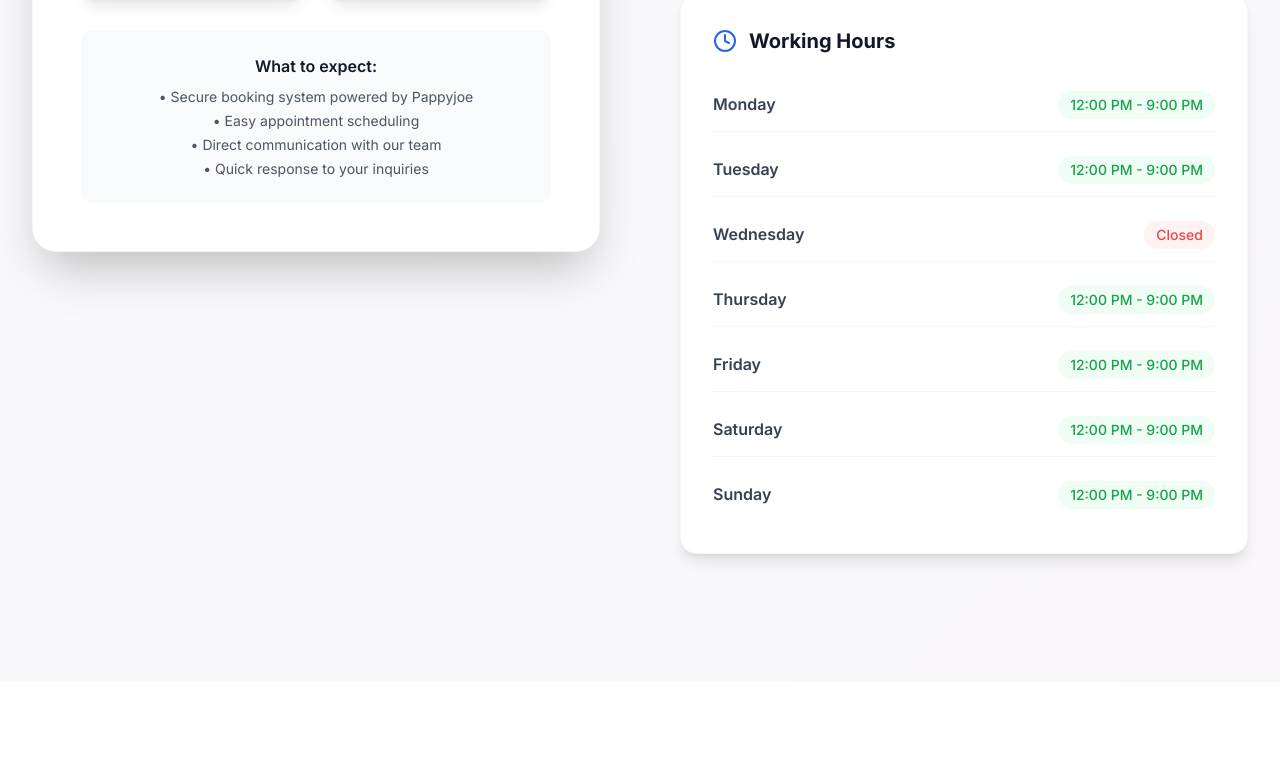
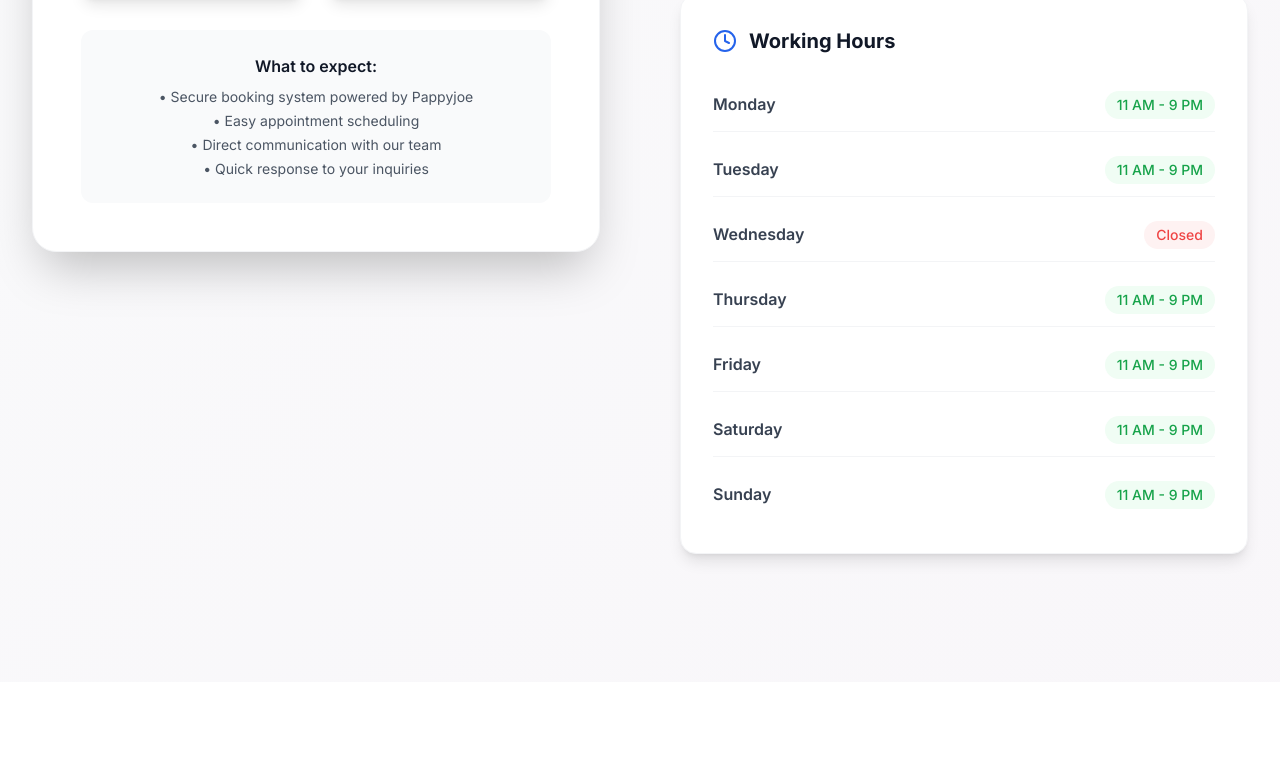
Before and after one commit to desirediv0/clinica, a Next.js app: page /contact in a window 1280 px wide. Shown: the part 2297-3060 px from the top of the page. Built offline with nearby package versions, Linux system fonts and the light colour scheme.

Commit message:
Update working hours in ContactPage and Footer components to reflect new schedule

```diff
--- a/app/contact/page.tsx
+++ b/app/contact/page.tsx
@@ -73,13 +73,13 @@ export default function ContactPage() {
   ];
 
   const workingHours = [
-    { day: "Monday", hours: "12:00 PM - 9:00 PM", isOpen: true },
-    { day: "Tuesday", hours: "12:00 PM - 9:00 PM", isOpen: true },
+    { day: "Monday", hours: "11 AM - 9 PM", isOpen: true },
+    { day: "Tuesday", hours: "11 AM - 9 PM", isOpen: true },
     { day: "Wednesday", hours: "Closed", isOpen: false },
-    { day: "Thursday", hours: "12:00 PM - 9:00 PM", isOpen: true },
-    { day: "Friday", hours: "12:00 PM - 9:00 PM", isOpen: true },
-    { day: "Saturday", hours: "12:00 PM - 9:00 PM", isOpen: true },
-    { day: "Sunday", hours: "12:00 PM - 9:00 PM", isOpen: true },
+    { day: "Thursday", hours: "11 AM - 9 PM", isOpen: true },
+    { day: "Friday", hours: "11 AM - 9 PM", isOpen: true },
+    { day: "Saturday", hours: "11 AM - 9 PM", isOpen: true },
+    { day: "Sunday", hours: "11 AM - 9 PM", isOpen: true },
   ];
 
   const whyChooseUs = [
@@ -254,11 +254,9 @@ export default function ContactPage() {
                         {schedule.day}
                       </span>
                       <span
-                        className={`font-medium ${
-                          schedule.isOpen ? "text-green-600" : "text-red-500"
-                        } px-3 py-1 rounded-full text-sm ${
-                          schedule.isOpen ? "bg-green-50" : "bg-red-50"
-                        }`}
+                        className={`font-medium ${schedule.isOpen ? "text-green-600" : "text-red-500"
+                          } px-3 py-1 rounded-full text-sm ${schedule.isOpen ? "bg-green-50" : "bg-red-50"
+                          }`}
                       >
                         {schedule.hours}
                       </span>
--- a/components/Footer.tsx
+++ b/components/Footer.tsx
@@ -67,13 +67,13 @@ export default function Footer() {
   ];
 
   const workingHours = [
-    { day: "Monday", hours: "12:00 PM - 9:00 PM", isOpen: true },
-    { day: "Tuesday", hours: "12:00 PM - 9:00 PM", isOpen: true },
+    { day: "Monday", hours: "11 AM - 9 PM", isOpen: true },
+    { day: "Tuesday", hours: "11 AM - 9 PM", isOpen: true },
     { day: "Wednesday", hours: "Closed", isOpen: false },
-    { day: "Thursday", hours: "12:00 PM - 9:00 PM", isOpen: true },
-    { day: "Friday", hours: "12:00 PM - 9:00 PM", isOpen: true },
-    { day: "Saturday", hours: "12:00 PM - 9:00 PM", isOpen: true },
-    { day: "Sunday", hours: "12:00 PM - 9:00 PM", isOpen: true },
+    { day: "Thursday", hours: "11 AM - 9 PM", isOpen: true },
+    { day: "Friday", hours: "11 AM - 9 PM", isOpen: true },
+    { day: "Saturday", hours: "11 AM - 9 PM", isOpen: true },
+    { day: "Sunday", hours: "11 AM - 9 PM", isOpen: true },
   ];
 
   const scrollToTop = () => {
```
